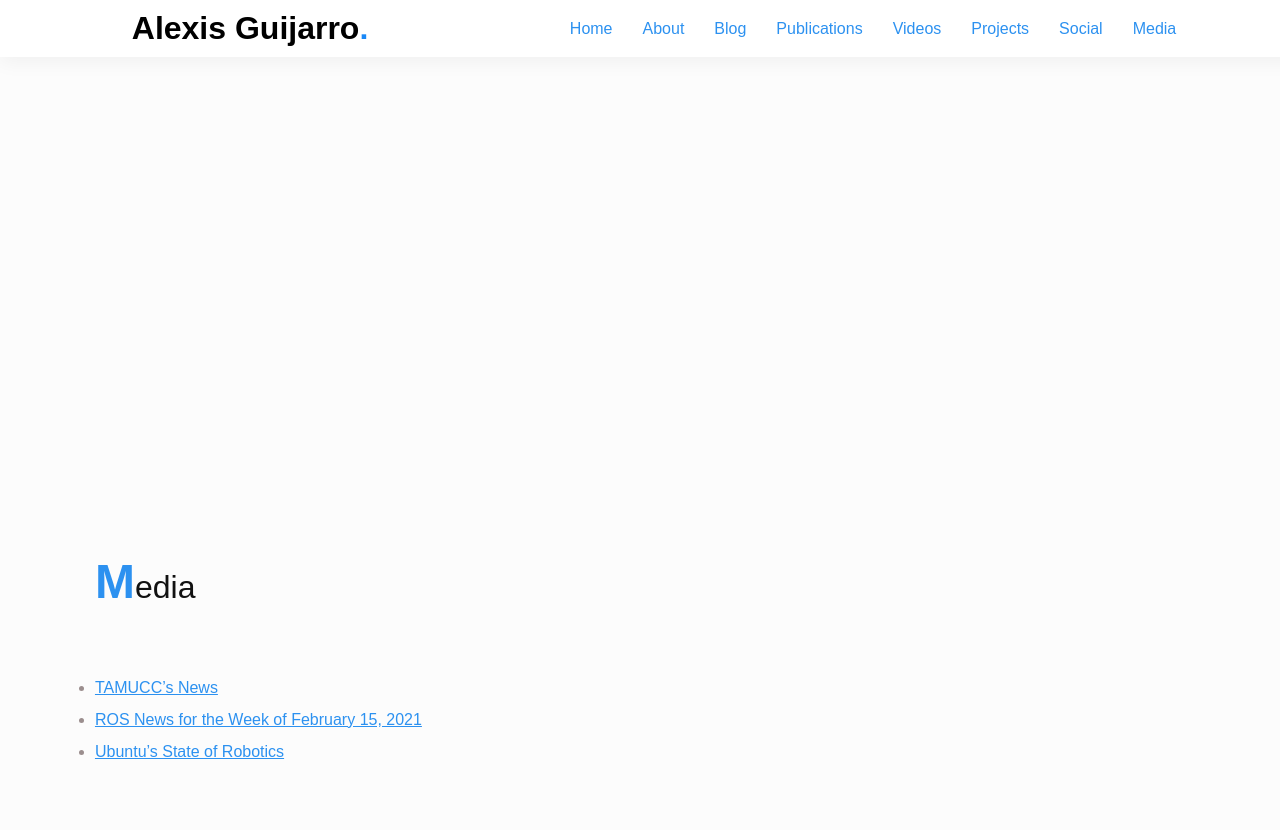
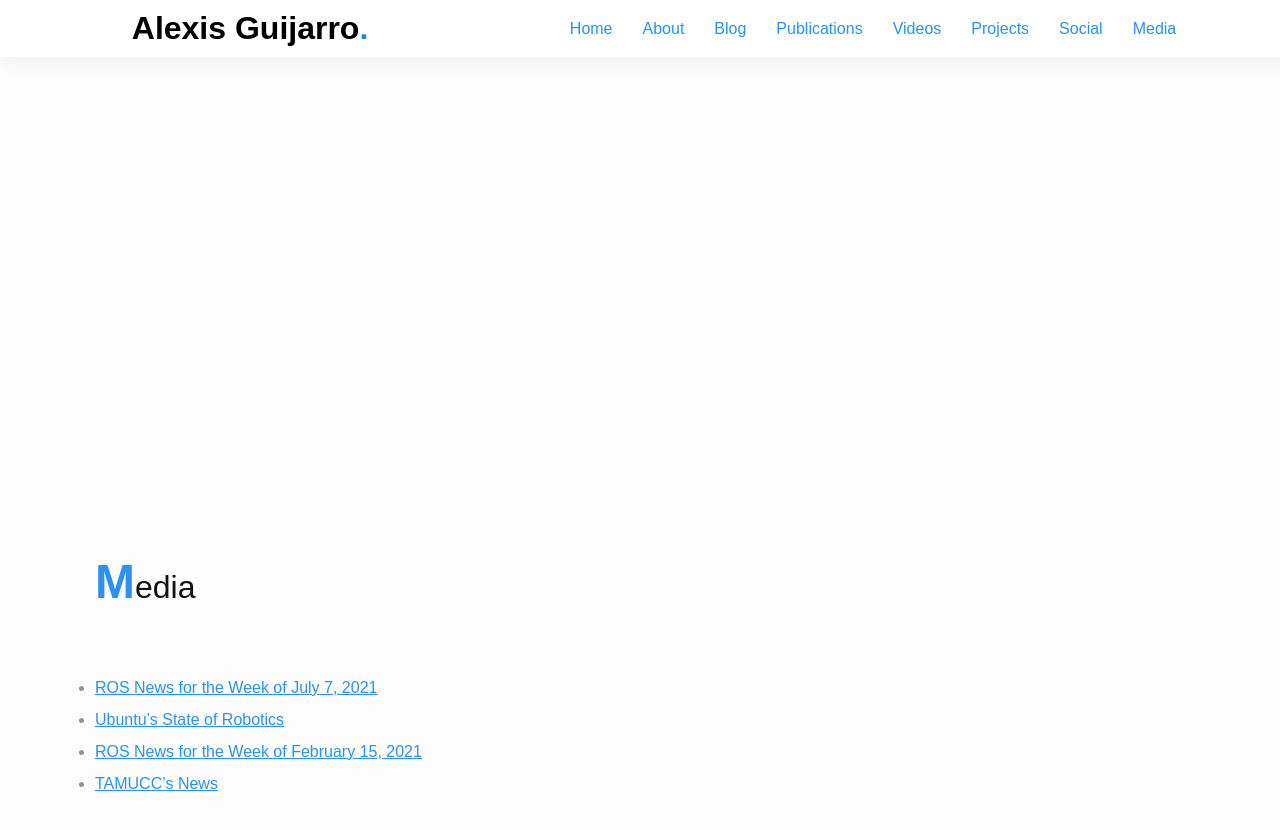
Before and after one commit to TOTON95/toton95.github.io, a Jekyll site: the page built from index.md, in a window 1280 px wide and 900 px high, scrolled down 7035 px. Shown: the top 830 px of the window. Built offline with Jekyll 4.4.1, drawn with Linux system fonts in a browser that asks for light colours; a script that is not in the unit is left out; comment, search, counter and statistics services are not loaded.

Commit message:
new media entry added

```diff
--- a/_includes/media.md
+++ b/_includes/media.md
@@ -1,3 +1,4 @@
+- [ROS News for the Week of July 7, 2021](https://discourse.ros.org/t/ros-news-for-the-week-of-7-12-2021/21416)
+- [Ubuntu's State of Robotics](https://ubuntu.com/blog/the-state-of-robotics-february-2021)
+- [ROS News for the Week of February 15, 2021](https://discourse.ros.org/t/ros-news-for-the-week-of-2-19-2021/19051)
 - [TAMUCC's News](https://fb.watch/4ySsEwpFND/)
-- [ROS News for the Week of February 15, 2021](https://discourse.ros.org/t/ros-news-for-the-week-of-2-19-2021/19051)
-- [Ubuntu's State of Robotics](https://ubuntu.com/blog/the-state-of-robotics-february-2021)
```
Also changed, not shown: 2 other files.
